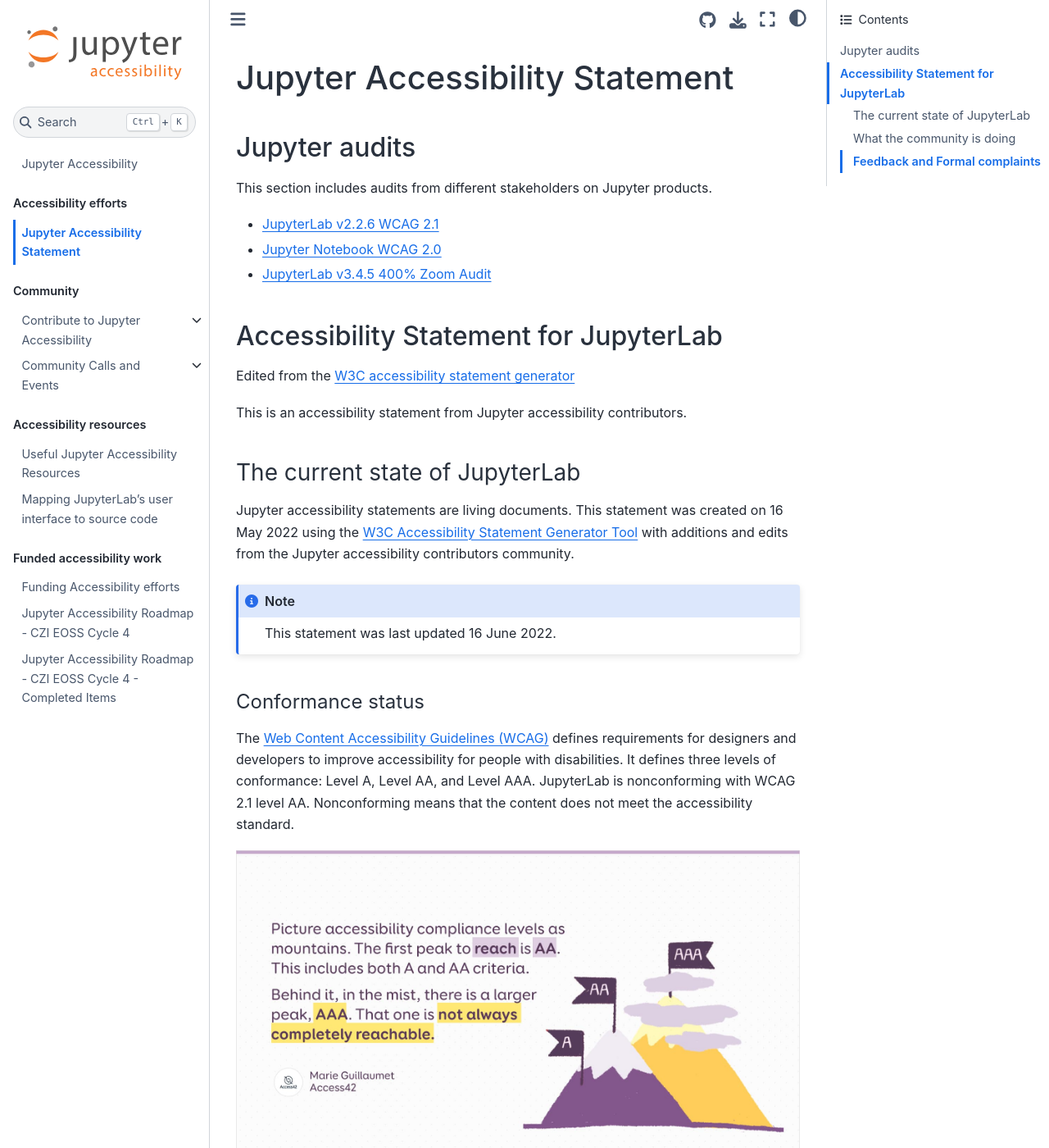
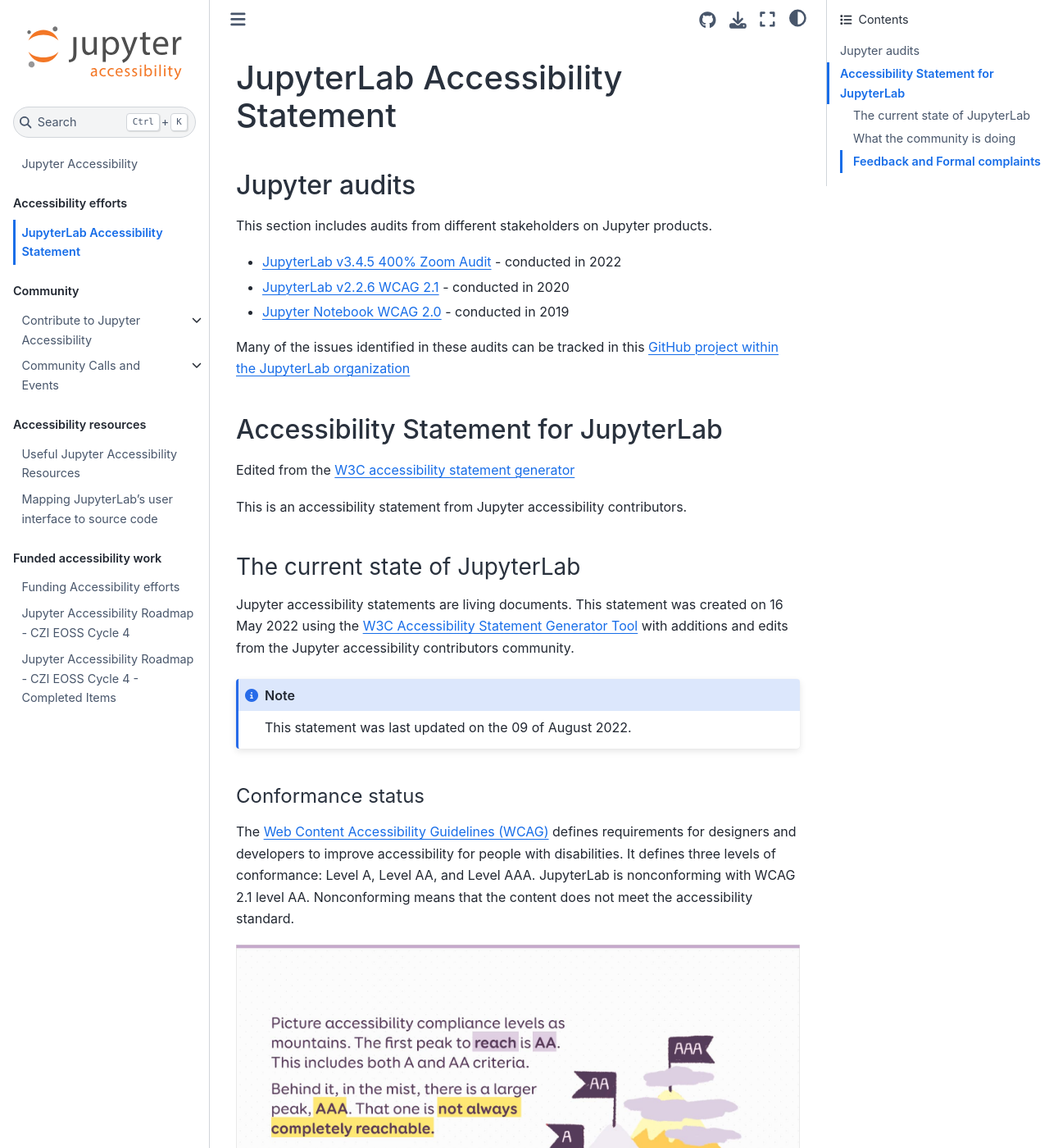
Before and after one commit to jupyter/accessibility, a Jupyter Book: the page built from docs/resources/JupyterLab-a11y-statement.md, in a window 1280 px wide and 1400 px high. Shown: the whole window at 82% size. Built offline with Jupyter Book 1.0.4 settings and Sphinx 7.4.7 and the Sphinx Book theme 1.1.4, drawn with Linux system fonts in a browser that asks for light colours; pages that are not in the unit, such as notebooks, are missing from menus; some of the changed text lies outside the part shown.

Commit message:
:memo: Update statement content

````diff
--- a/docs/resources/JupyterLab-a11y-statement.md
+++ b/docs/resources/JupyterLab-a11y-statement.md
@@ -1,12 +1,14 @@
-# Jupyter Accessibility Statement
+# JupyterLab Accessibility Statement
 
 ## Jupyter audits
 
 This section includes audits from different stakeholders on Jupyter products.
 
-- [JupyterLab v2.2.6 WCAG 2.1](https://github.com/jupyterlab/jupyterlab/issues/9399)
-- [Jupyter Notebook WCAG 2.0](https://github.com/jupyter/accessibility/issues/7)
-- [JupyterLab v3.4.5 400% Zoom Audit](https://github.com/Quansight-Labs/jupyterlab-accessible-themes/issues/34)
+- [JupyterLab v3.4.5 400% Zoom Audit](https://github.com/Quansight-Labs/jupyterlab-accessible-themes/issues/34) - conducted in 2022
+- [JupyterLab v2.2.6 WCAG 2.1](https://github.com/jupyterlab/jupyterlab/issues/9399) - conducted in 2020
+- [Jupyter Notebook WCAG 2.0](https://github.com/jupyter/accessibility/issues/7) - conducted in 2019
+
+Many of the issues identified in these audits can be tracked in this [GitHub project within the JupyterLab organization](https://github.com/orgs/jupyterlab/projects/1)
 
 ## Accessibility Statement for JupyterLab
 
@@ -19,7 +21,7 @@
 Jupyter accessibility statements are living documents. This statement was created on 16 May 2022 using the [W3C Accessibility Statement Generator Tool](https://www.w3.org/WAI/planning/statements/) with additions and edits from the Jupyter accessibility contributors community.
 
 ```{note}
-This statement was last updated 16 June 2022.
+This statement was last updated on the 09 of August 2022.
 ```
 
 #### Conformance status
@@ -34,9 +36,9 @@
 
 #### Compatibility with browsers and assistive technology
 
-JupyterLab is designed to be compatible with the following
+##### JupyterLab is designed to be compatible with the following
 
-Operating systems:
+**Operating systems:**
 
 - Windows
 - macOS
@@ -44,27 +46,27 @@
 - iOS
 - Android
 
-Browsers (mobile and desktop):
+**Browsers (mobile and desktop):**
 
 - Firefox
 - Chrome
 - Safari
 - Chromium browsers
 
-JupyterLab is not compatible with:
+##### JupyterLab is not compatible with
 
-Operating systems:
+**Operating systems:**
 
-Browsers (mobile and desktop):
+**Browsers (mobile and desktop):**
 
 - Internet Explorer
 - Edge
 
-Assistive technology:
+**Assistive technology:**
 
-- JAWS
-- NVDA
-- VoiceOver
+- [JAWS](https://www.freedomscientific.com/products/software/jaws/)
+- [NVDA](https://assistivlabs.com/assistive-tech/screen-readers/nvda)
+- [VoiceOver](https://www.apple.com/accessibility/vision/)
 - Narrator
 - Orca screen readers
 - voice control technology
@@ -86,22 +88,30 @@
 
 **Known limitations for JupyterLab:**
 
-1. **Documents**: Documents written by the community may not include accessible content because we do not and cannot review every document that can be opened and edited in JupyterLab. To support accessible documents, we are drafting guidelines for accessible document content with an emphasis on Jupyter notebooks. Please report the issue to the author and [open an issue on jupyter/accessibility](https://github.com/jupyter/accessibility/issues/new) describing the problem and the behavior you expect so we may integrate it into our content guidelines.
-2. **JupyterLab extensions**: JupyterLab extensions written by the community may not be accessible because JupyterLab extensions can be written by anyone in the community and have no standard review process. We do not and can not review every JupyterLab extension. To support accessible extensions, we encourage extension authors to use existing, accessible JupyterLab components for their extensions. We also provide periodic opportunities for community education on accessibility. Please report the issue to the author and let them know the [jupyter/accessibility](https://github.com/jupyter/accessibility/) community may be able to provide guidance.
+1. **Documents**: Documents written by the community may not include accessible content because we do not and cannot review every document that can be opened and edited in JupyterLab.
+   To support accessible documents, we are drafting guidelines for accessible document content with an emphasis on Jupyter notebooks.
+   Please report the issue to the author and [open an issue on jupyter/accessibility](https://github.com/jupyter/accessibility/issues/new)
+   describing the problem and the behavior you expect, so we may integrate it into our content guidelines.
+2. **JupyterLab extensions**: JupyterLab extensions written by the community may not be accessible
+   because JupyterLab extensions can be written by anyone in the community and have no standard review process.
+   We do not and can not review every JupyterLab extension. To support accessible extensions,
+   we encourage extension authors to use existing, accessible JupyterLab components for their extensions.
+   We also provide periodic opportunities for community education on accessibility.
+   Please report the issue to the author and let them know the [jupyter/accessibility](https://github.com/jupyter/accessibility/) community may be able to provide guidance.
 
 #### Assessment approach
 
 Jupyter accessibility contributors assessed the accessibility of JupyterLab by the following approaches:
 
 - Self-evaluation
-- Regular automated testing to monitor for regressions (can be found at [jupyter/accessibility](https://github.com/jupyter/accessibility)
+- Regular automated testing to monitor for regressions (can be found at [the jupyter-a11y-testing repository](https://github.com/Quansight-Labs/jupyter-a11y-testing)).
 - User feedback
 
 #### Evaluation report
 
-An evaluation for JupyterLab is available at: [jupyterlab/jupyterlab/issues/9399](https://github.com/jupyterlab/jupyterlab/issues/9399).
+- An evaluation for JupyterLab is available at: [jupyterlab/jupyterlab/issues/9399](https://github.com/jupyterlab/jupyterlab/issues/9399).
 
-User reports on JupyterLab's accessibility are available at:[the jupyterlab/jupyterlab label `tag:accessibility`](https://github.com/jupyterlab/jupyterlab/labels/tag%3AAccessibility).
+- User reports on JupyterLab's accessibility are available at:[the jupyterlab/jupyterlab label `tag:accessibility`](https://github.com/jupyterlab/jupyterlab/labels/tag%3AAccessibility).
 
 ### What the community is doing
 
@@ -124,8 +134,8 @@
 We welcome your feedback and formal complaints on the accessibility status of JupyterLab.
 Please let us know if you encounter accessibility barriers on JupyterLab:
 
-- [Write an issue on jupyter/accessibility](https://github.com/jupyter/accessibility/issues/new)
-- [Write an issue on jupyterlab/jupyterlab](https://github.com/jupyterlab/jupyterlab/issues/new) and request it be labeled [`tag:Accessibility`](https://github.com/jupyterlab/jupyterlab/labels/tag%3AAccessibility)
+- [Write an issue on jupyter/accessibility][jupyter-accessibility-repo-issues]
+- [Write an issue on jupyterlab/jupyterlab][jupyterlab-repo-issues] and request it be labeled [`tag:Accessibility`](https://github.com/jupyterlab/jupyterlab/labels/tag%3AAccessibility)
 - If you are interested in being part of any potential research or organized feedback initiatives, please [send an email with the subject line `Jupyter Accessibility Feedback` here](mailto:ipresedo@quansight.com). Gauging community interest in user research participation helps us gain the support to make it happen.
 
 ```{warning}
@@ -134,3 +144,9 @@
 
 Please note that JupyterLab is an open-source project and that Jupyter accessibility contributors are a group defined on a voluntary basis. Like many other open-source projects, we cannot guarantee how long it may take to respond to and resolve an issue, though we do make an effort to do it as quickly as is possible with our resources.
 Thanks for your patience and understanding.
+
+<!-- links -->
+
+[jupyter-accessibility-repo]: https://github.com/jupyter/accessibility
+[jupyter-accessibility-repo-issues]: https://github.com/jupyter/accessibility/issues/new
+[jupyterlab-repo-issues]: https://github.com/jupyterlab/jupyterlab/issues/new
````
